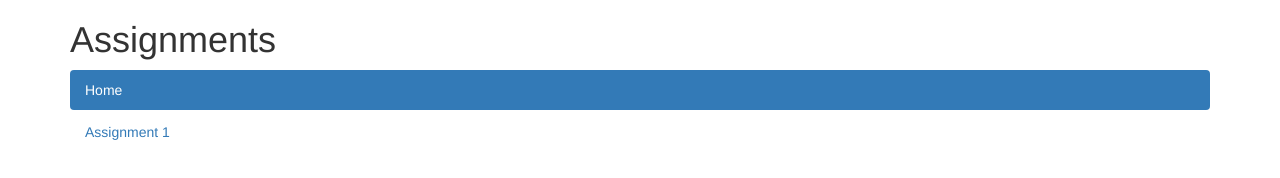
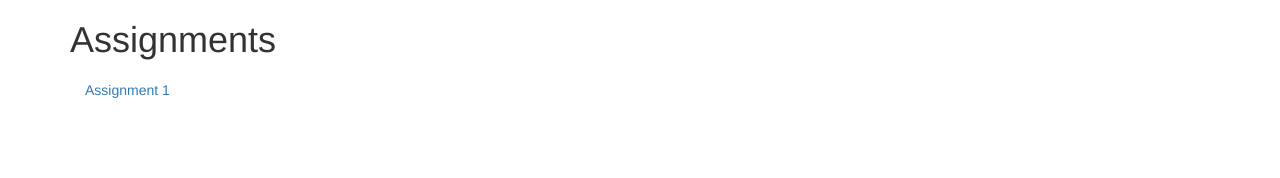
Before and after one commit to nithia/coursera-angular, a plain HTML site: page index.html in a window 1280 px wide. Drawn offline with nearby package versions, Linux system fonts and the light colour scheme.

Commit message:
Update index.html

```diff
--- a/index.html
+++ b/index.html
@@ -10,7 +10,6 @@
   <h1>Assignments</h1>
 
   <ul class="nav nav-pills nav-stacked">
-    <li role="presentation" class="active"><a href="#">Home</a></li>
     <li role="presentation"><a href="module1-solution">Assignment 1</a></li>
   </ul>
 </div>
```
